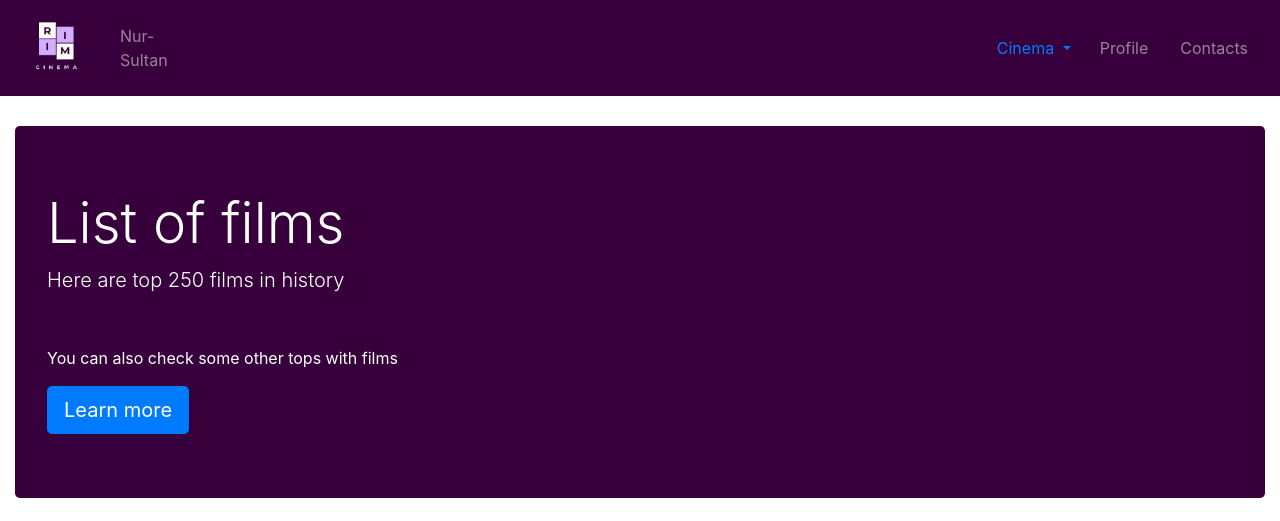
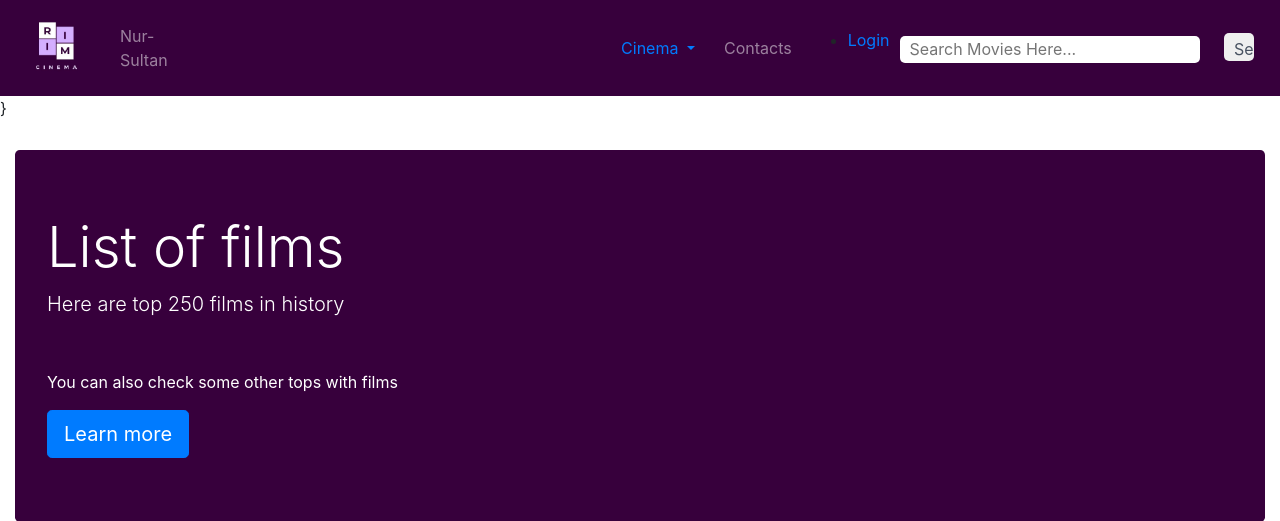
Before and after one commit to Petroguw/Cinema_1.0, a PHP site: page /adminpage.php in a window 1280 px wide. Shown: the top 521 px of the page. Run offline with PHP 8.4, Linux system fonts and the light colour scheme; data that the repository does not hold is empty; a stand-in replaces the project's code that opens the database connection; some libraries are stand-ins or nearby versions.

Commit message:
Add files via upload

```diff
--- a/header.php
+++ b/header.php
@@ -1,6 +1,10 @@
+<?php
+include('config.php');
+
+?>
 <link rel="stylesheet" href="Main.css">
 <nav class="navbar navbar-expand-md navbar-dark sticky-top" style="background-color: #37003c">
-		<a href="Main.php">		<img src="logo.jpg" width="80"
+        <a href="Main.php">     <img src="logo.jpg" width="80"
         height="80" alt="hi" title="next page"></a>
         <div class="">
             <ul class="navbar-nav">
@@ -12,6 +16,7 @@
         <button class="navbar-toggler" data-toggle="collapse" data-target="#navbarMenu">
            <span class="navbar-toggler-icon"></span>
         </button>
+<body>
         <div class="collapse navbar-collapse w-100 justify-content-end" id="navbarMenu">
             <div class="dropdown">
                 <a class="btn dropdown-toggle" href="#" role="button" id="dropdownMenuLink" data-toggle="dropdown" aria-haspopup="true" aria-expanded="false">
@@ -26,12 +31,51 @@
             <div>
                <ul class="navbar-nav">
                     <li class="nav-item mx-2">
-						<a href="login.php" class="nav-link">Profile</a>
-					</li>
-					<li class="nav-item mx-2">
                         <a href="#" target="_blank" class="nav-link">Contacts</a>
                     </li>
                </ul>
             </div>
+
+			  <div class="nav-wrap">
+					<ul class="group" id="example-one">
+
+			  		   <li><?php if(isset($_SESSION['user'])){
+			  		   $us=mysqli_query($con,"select * from tbl_registration where user_id='".$_SESSION['user']."'");
+        $user=mysqli_fetch_array($us);?><a href="profile.php"><?php echo $user['name'];?></a><a href="logout.php">Logout</a><?php }else{?><a href="login.php">Login</a><?php }?></li>
+			        </ul>
 			  </div>
+ 			<div class="clear"></div>
+     			<div class="clear"></div>
+
+<div class="block">
+	<div class="wrap">
+
+        <form action="process_search.php" id="reservation-form" method="post" onsubmit="myFunction()">
+		       <fieldset>
+		       	<div class="field" >
+
+
+                                <input type="text" placeholder="Search Movies Here..." style="height:27px;width:300px"  required id="search111" name="search">
+
+                                <input type="submit" value="Search" style="height:28px;width:30px; padding-top:4px" id="button111">
+    </div>
+
+		       </fieldset>
+            </form>
+            <div class="clear"></div>
+   </div>
+
         </nav>
+</div>
+<script>
+function myFunction() {
+     if($('#hero-demo').val()=="")
+        {
+            alert("Please enter movie name...");
+            return false;
+        }
+    else{
+        return true;
+    }
+    </script>
+}
```
Lines whose indentation alone changed are shown as unchanged.
